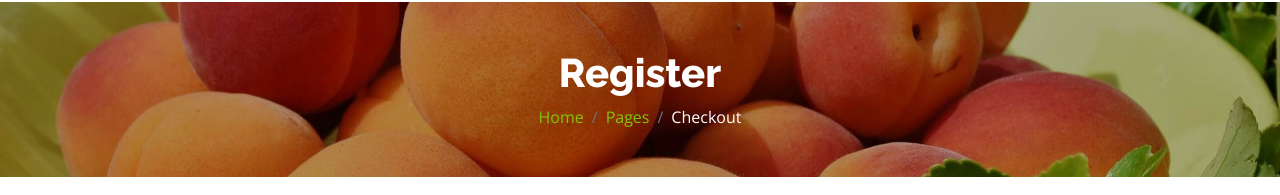
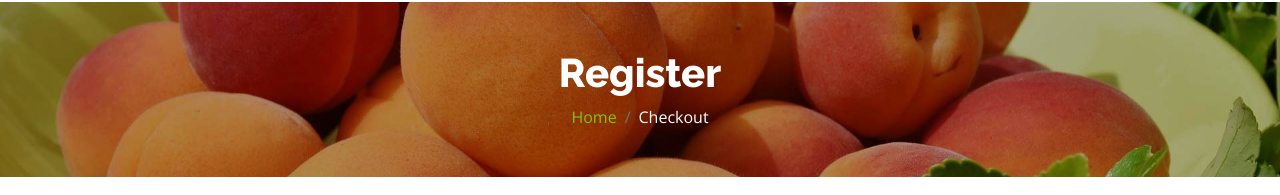
Before and after one commit to Itachi150698/FreshFuel-App, an Angular app in the folder frontend/: page /register in a window 1280 px wide. Shown: the part 151-346 px from the top of the page. Built offline with nearby package versions, Linux system fonts and the light colour scheme.

Commit message:
Update register-page.component.html

```diff
--- a/frontend/src/app/components/pages/register-page/register-page.component.html
+++ b/frontend/src/app/components/pages/register-page/register-page.component.html
@@ -2,8 +2,8 @@
  <div class="container-fluid page-header py-5">
   <h1 class="text-center text-white display-6">Register</h1>
   <ol class="breadcrumb justify-content-center mb-0">
-      <li class="breadcrumb-item"><a href="#">Home</a></li>
-      <li class="breadcrumb-item"><a href="#">Pages</a></li>
+      <li class="breadcrumb-item"><a routerLink="/">Home</a></li>
+      <!-- <li class="breadcrumb-item"><a href="#">Pages</a></li> -->
       <li class="breadcrumb-item active text-white">Checkout</li>
   </ol>
 </div>
```
